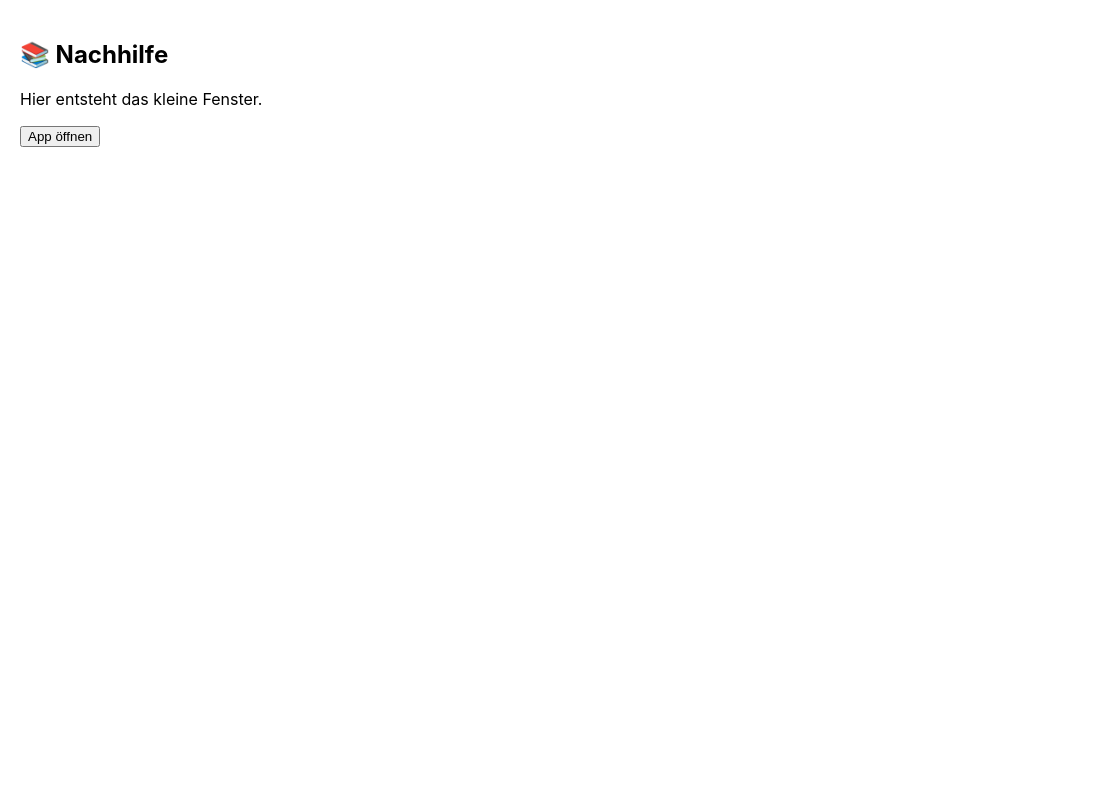
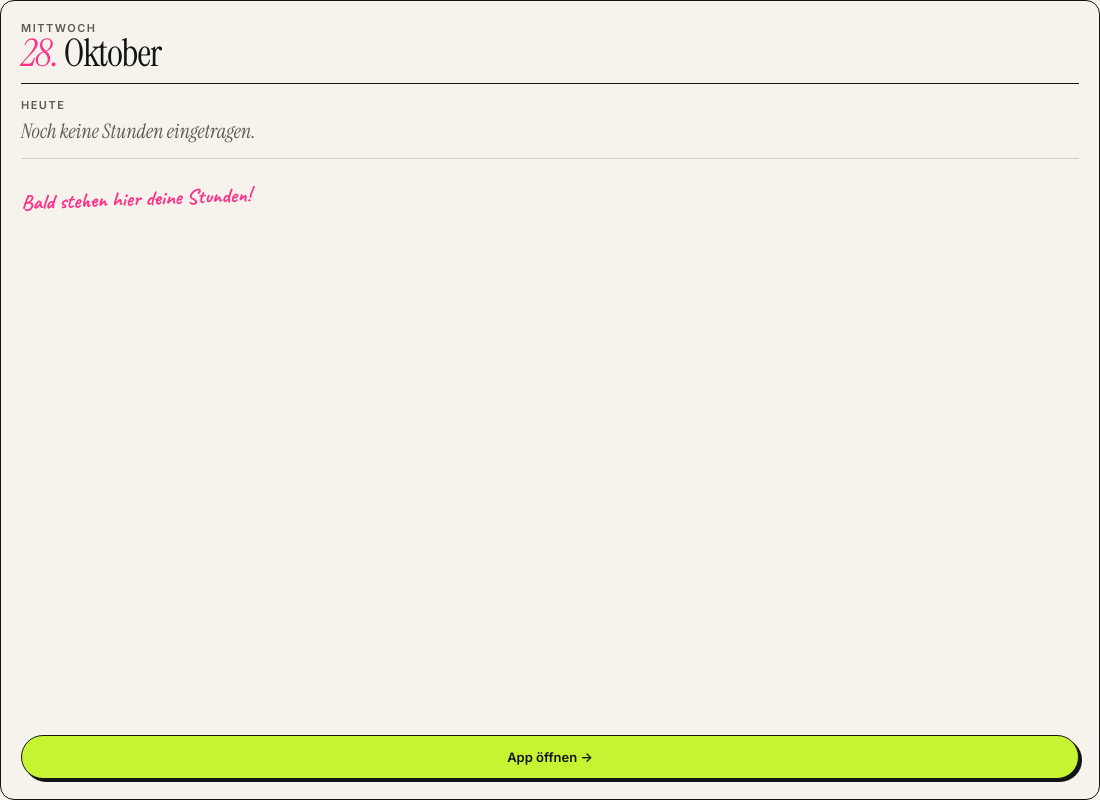
Before and after one commit to darleenfritz/nachhilfe-planer, an Electron app: page popover.html in a window 1100 px wide. Drawn offline with Linux system fonts and the light colour scheme.

Commit message:
Menüleisten-Fenster im neuen Design

```diff
--- a/popover.html
+++ b/popover.html
@@ -3,18 +3,78 @@
 <head>
   <meta charset="UTF-8">
   <title>Nachhilfe</title>
+  <link rel="stylesheet" href="style.css">
   <style>
     body {
-      margin: 0;
+      display: flex;
+      flex-direction: column;
+      min-height: 100vh;
       padding: 20px;
-      font-family: -apple-system, sans-serif;
-      background: transparent;
+      border: 1px solid var(--ink);
+      border-radius: 14px;
+      overflow: hidden;
+    }
+
+    .pop-header {
+      padding-bottom: 12px;
+      border-bottom: 1px solid var(--ink);
+    }
+
+    .pop-date {
+      font-family: var(--serif);
+      font-size: 38px;
+      line-height: 0.95;
+      letter-spacing: -1px;
+    }
+
+    .pop-date em {
+      color: var(--pink);
+    }
+
+    .pop-section {
+      padding: 14px 0;
+      border-bottom: 1px solid var(--line);
+    }
+
+    .pop-empty {
+      margin-top: 6px;
+      font-family: var(--serif);
+      font-style: italic;
+      font-size: 20px;
+      color: var(--muted);
+    }
+
+    .pop-note {
+      margin-top: 12px;
+      font-size: 21px;
+      transform: rotate(-2deg);
+    }
+
+    .pop-open {
+      width: 100%;
+      margin-top: auto;
     }
   </style>
 </head>
 <body>
-  <h2>📚 Nachhilfe</h2>
-  <p>Hier entsteht das kleine Fenster.</p>
-  <button onclick="window.api.openMainWindow()">App öffnen</button>
+  <div class="pop-header">
+    <div class="eyebrow" id="weekday"></div>
+    <div class="pop-date" id="date"></div>
+  </div>
+
+  <div class="pop-section">
+    <div class="eyebrow">Heute</div>
+    <div class="pop-empty">Noch keine Stunden eingetragen.</div>
+  </div>
+
+  <div class="hand pop-note">Bald stehen hier deine Stunden!</div>
+
+  <button class="btn btn-primary pop-open" onclick="window.api.openMainWindow()">App öffnen →</button>
+
+  <script>
+    const now = new Date();
+    document.getElementById('weekday').textContent = now.toLocaleDateString('de-DE', { weekday: 'long' });
+    document.getElementById('date').innerHTML = `<em>${now.getDate()}.</em> ${now.toLocaleDateString('de-DE', { month: 'long' })}`;
+  </script>
 </body>
 </html>
```
